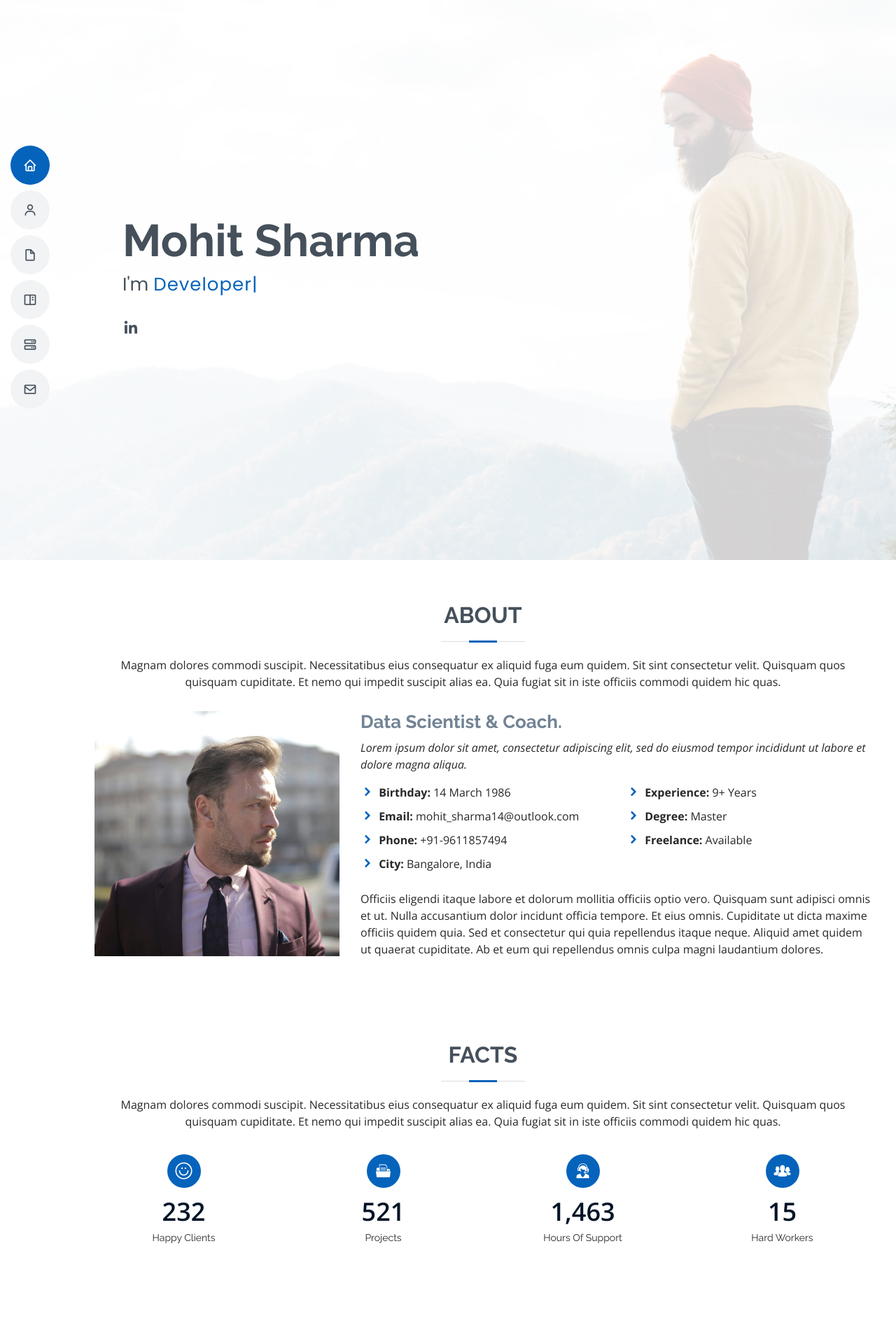
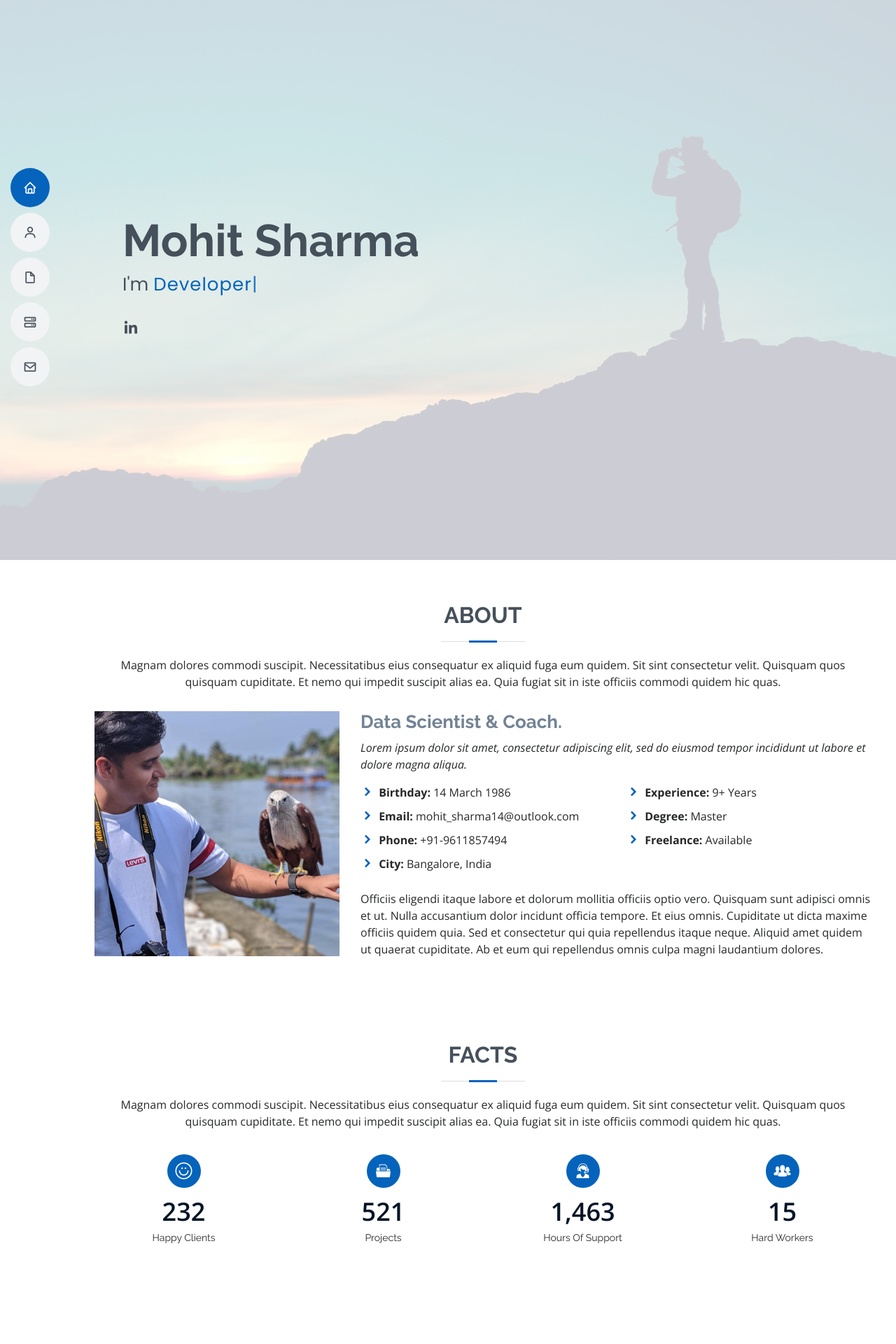
Before and after one commit to mohitsharma14/myPage, a Django app: page / in a window 1280 px wide. Shown: the top 1920 px of the page at 70% size. Run offline with Django 3.2, Linux system fonts and the light colour scheme; some libraries are stand-ins or nearby versions.

Commit message:
Fixed contact forms. Able to save contact form information to database. Changed background images

```diff
--- a/myresume/onepage/forms.py
+++ b/myresume/onepage/forms.py
@@ -2,6 +2,29 @@ from django import forms
 from onepage.models import UserContact
 
 class NewUserForm(forms.ModelForm):
+    name = forms.CharField(widget = forms.TextInput(
+        attrs={
+            'class': 'form-control',
+        }
+    ))
+
+    email = forms.CharField(widget = forms.TextInput(
+        attrs={
+            'class': 'form-control',
+        }
+    ))
+
+    subject = forms.CharField(widget = forms.TextInput(
+        attrs={
+            'class': 'form-control',
+        }
+    ))
+
+    message = forms.CharField(widget = forms.Textarea(
+        attrs={
+            'class': 'form-control',
+        }
+    ))
     class Meta:
         model = UserContact
-        fields = '__all__'
+        fields = ['name', 'email', 'subject', 'message']
--- a/myresume/onepage/models.py
+++ b/myresume/onepage/models.py
@@ -1,8 +1,13 @@
 from django.db import models
+
+
 
 # Create your models here.
 class UserContact(models.Model):
     name = models.CharField(max_length=128)
     email = models.EmailField(max_length=254,unique=True)
     subject = models.CharField(max_length=60)
-    message = models.TextField(max_length=500)
+    message = models.TextField()
+
+    def __str__(self):
+        return self.name
--- a/myresume/onepage/templates/onepage/index.html
+++ b/myresume/onepage/templates/onepage/index.html
@@ -50,7 +50,6 @@
         <li class="active"><a href="#hero"><i class="bx bx-home"></i> <span>Home</span></a></li>
         <li><a href="#about"><i class="bx bx-user"></i> <span>About</span></a></li>
         <li><a href="#resume"><i class="bx bx-file-blank"></i> <span>Resume</span></a></li>
-        <li><a href="#portfolio"><i class="bx bx-book-content"></i> <span>Portfolio</span></a></li>
         <li><a href="#services"><i class="bx bx-server"></i> <span>Services</span></a></li>
         <li><a href="#contact"><i class="bx bx-envelope"></i> <span>Contact</span></a></li>
       </ul>
@@ -62,7 +61,7 @@
   <section id="hero" class="d-flex flex-column justify-content-center">
     <div class="container" data-aos="zoom-in" data-aos-delay="100">
       <h1>Mohit Sharma</h1>
-      <p>I'm <span class="typed" data-typed-items="Designer, Developer, Freelancer, Photographer"></span></p>
+      <p>I'm <span class="typed" data-typed-items="Data Scientist, Developer, Trainer, Freelancer"></span></p>
       <div class="social-links">
         <!-- <a href="#" class="twitter"><i class="bx bxl-twitter"></i></a>
         <a href="#" class="facebook"><i class="bx bxl-facebook"></i></a>
@@ -86,7 +85,7 @@
 
         <div class="row">
           <div class="col-lg-4">
-            <img src="{% static "img/profile-img.jpg"%}" class="img-fluid" alt="">
+            <img src="{% static "img/profile-img.jpg" %}" class="img-fluid" alt="" rel = 'profile-img.jpg'>
           </div>
           <div class="col-lg-8 pt-4 pt-lg-0 content">
             <h3>Data Scientist &amp; Coach.</h3>
@@ -325,12 +324,12 @@
 
           <div class="col-lg-4 col-md-6 portfolio-item filter-app">
             <div class="portfolio-wrap">
-              <img src="assets/img/portfolio/portfolio-1.jpg" class="img-fluid" alt="">
+              <img src="{% static "img/portfolio/portfolio-1.jpg" %}" class="img-fluid" alt="">
               <div class="portfolio-info">
                 <h4>App 1</h4>
                 <p>App</p>
                 <div class="portfolio-links">
-                  <a href="assets/img/portfolio/portfolio-1.jpg" data-gall="portfolioGallery" class="venobox" title="App 1"><i class="bx bx-plus"></i></a>
+                  <a href="{% static "img/portfolio/portfolio-1.jpg" %}" data-gall="portfolioGallery" class="venobox" title="App 1"><i class="bx bx-plus"></i></a>
                   <a href="portfolio-details.html" data-gall="portfolioDetailsGallery" data-vbtype="iframe" class="venobox" title="Portfolio Details"><i class="bx bx-link"></i></a>
                 </div>
               </div>
@@ -626,62 +625,15 @@
           <h2>Contact</h2>
         </div>
 
-        <div class="row mt-1">
-
-          <div class="col-lg-4">
-            <div class="info">
-              <div class="address">
-                <i class="icofont-google-map"></i>
-                <h4>Location:</h4>
-                <p>A108 Adam Street, New York, NY 535022</p>
-              </div>
-
-              <div class="email">
-                <i class="icofont-envelope"></i>
-                <h4>Email:</h4>
-                <p>info@example.com</p>
-              </div>
-
-              <div class="phone">
-                <i class="icofont-phone"></i>
-                <h4>Call:</h4>
-                <p>+1 5589 55488 55s</p>
-              </div>
-
-            </div>
-
-          </div>
+        <div class="row">
 
           <div class="col-lg-8 mt-5 mt-lg-0">
-
-            <form action="forms/contact.php" method="post" role="form" class="php-email-form">
-             <div class="form-row">
-               <div class="col-md-6 form-group">
-                 <input type="text" name="name" class="form-control" id="name" placeholder="Your Name" data-rule="minlen:4" data-msg="Please enter at least 4 chars" />
-                 <div class="validate"></div>
-               </div>
-               <div class="col-md-6 form-group">
-                 <input type="email" class="form-control" name="email" id="email" placeholder="Your Email" data-rule="email" data-msg="Please enter a valid email" />
-                 <div class="validate"></div>
-               </div>
-             </div>
-             <div class="form-group">
-               <input type="text" class="form-control" name="subject" id="subject" placeholder="Subject" data-rule="minlen:4" data-msg="Please enter at least 8 chars of subject" />
-               <div class="validate"></div>
-             </div>
-             <div class="form-group">
-               <textarea class="form-control" name="message" rows="5" data-rule="required" data-msg="Please write something for us" placeholder="Message"></textarea>
-               <div class="validate"></div>
-             </div>
-             <div class="mb-3">
-               <div class="loading">Loading</div>
-               <div class="error-message"></div>
-               <div class="sent-message">Your message has been sent. Thank you!</div>
-             </div>
-             <div class="text-center"><button type="submit">Send Message</button></div>
-             {% csrf_token %}
-             {{ form }}
-           </form>
+            <form action="" method="post">
+              {% csrf_token %}
+              {{ form }}
+              <br>
+              <input type="submit" value="Send Message" />
+            </form>
           </div>
 
         </div>
--- a/myresume/onepage/urls.py
+++ b/myresume/onepage/urls.py
@@ -3,5 +3,4 @@ from onepage import views
 
 urlpatterns = [
     path('', views.index, name="index"),
-    path('', views.connectForm, name="connectForm"),
 ]
--- a/myresume/onepage/views.py
+++ b/myresume/onepage/views.py
@@ -1,19 +1,16 @@
 from django.shortcuts import render
 from onepage.forms import NewUserForm
+import pandas
 # Create your views here.
 
 def index(request):
-    return render(request, 'onepage/index.html')
-
-def connectForm(request):
     form = NewUserForm()
-
     if request.method == "POST":
         form = NewUserForm(request.POST)
         if form.is_valid():
             form.save(commit=True)
-            return index(request)
+            return render(request, 'onepage/index.html', {'form': form})
         else:
-            print('ERROR FORM INVALID')
+            form = NewUserForm()
 
-    return render(request,'onepage/index.html',{'form':form})
+    return render(request, 'onepage/index.html', {'form': form})
```
Also changed, not shown: myresume/db.sqlite3, myresume/onepage/migrations/0001_initial.py, myresume/onepage/migrations/0002_remove_usercontact_submitdate.py (added), myresume/onepage/static/img/apple-touch-icon.png, myresume/onepage/static/img/favicon.png, myresume/onepage/static/img/hero-bg.jpg, myresume/onepage/static/img/profile-img.jpg.
